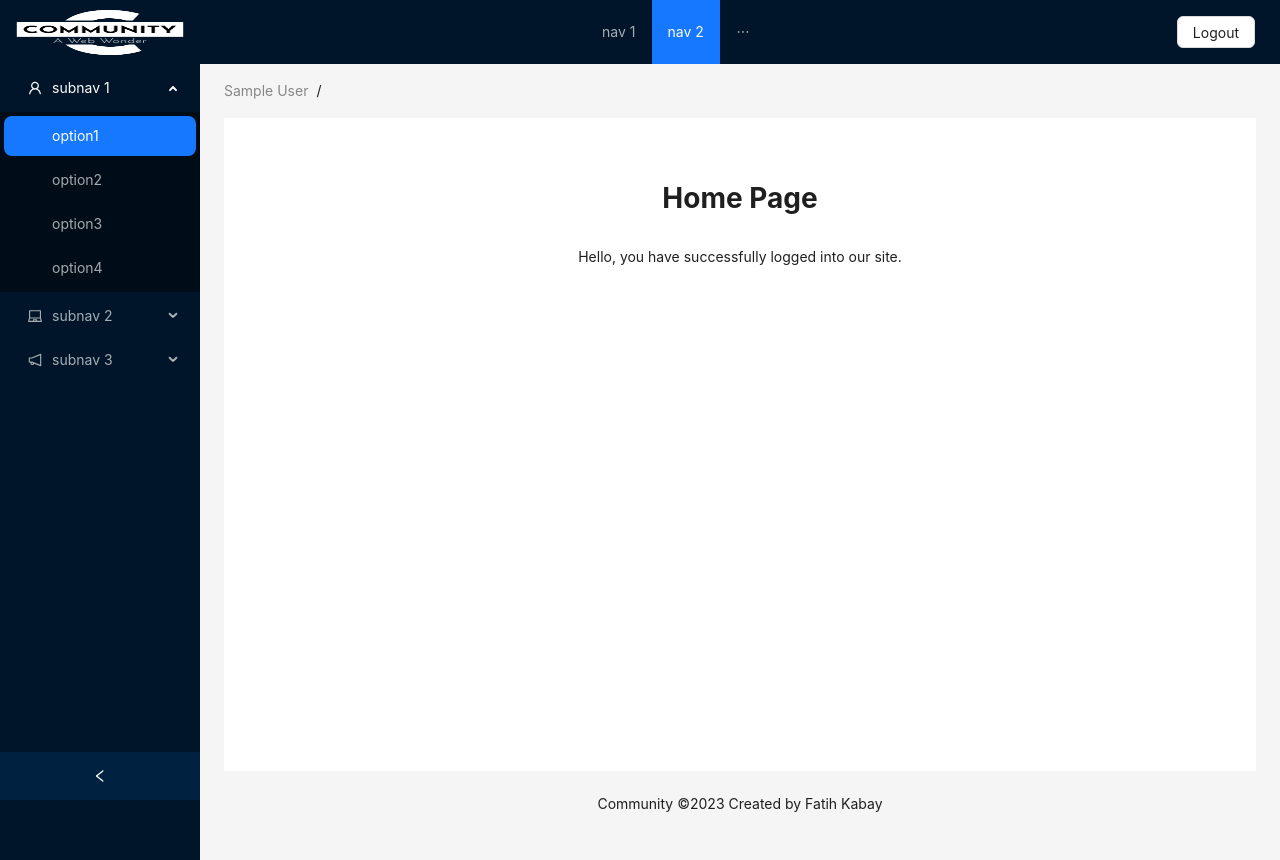
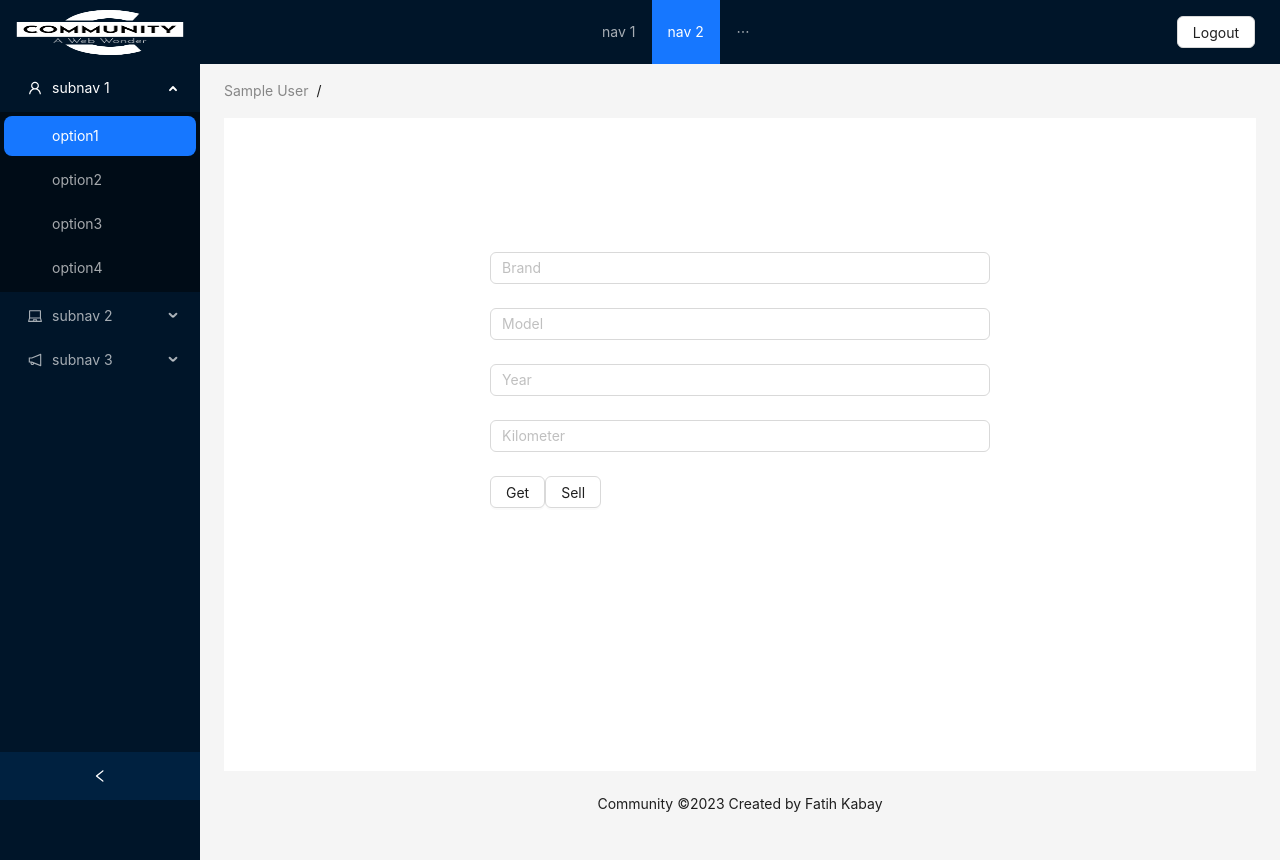
Before and after one commit to fatihkabay/community, a React (Create React App) app in the folder community-fe/: page / in a window 1280 px wide. Built offline with nearby package versions, Linux system fonts and the light colour scheme; sample sign-in values are in the browser's storage.

Commit message:
Vehicle information inputs have been added to the interface.

```diff
--- a/community-fe/src/layouts/DefaultLayout/DefaultLayout.css
+++ b/community-fe/src/layouts/DefaultLayout/DefaultLayout.css
@@ -29,4 +29,6 @@
 
  .logout-button {
    margin: 25px;
+   transition: color 0.3s;
+   box-sizing: border-box;
  }
--- a/community-fe/src/pages/Home/home.css
+++ b/community-fe/src/pages/Home/home.css
@@ -1,8 +1,13 @@
+.home-container {
+    display: flex;
+}
+
 .home-page {
+    max-width: 500px;
+    margin: 100px auto 0;
+}
+
+.home-buttons {
     display: flex;
-    flex-direction: column;
-    align-items: center;
-    max-width: 500px;
-    margin: auto;
-    padding: 10px;
+    gap: 10px;
 }
--- a/community-fe/src/pages/Home/index.tsx
+++ b/community-fe/src/pages/Home/index.tsx
@@ -2,6 +2,8 @@ import { useEffect } from "react";
 import { getUser } from "../../utils/helpers";
 import "./home.css";
 import { useNavigate } from "react-router-dom";
+import { Input, Form, Button } from "antd";
+import { Rule } from "antd/es/form";
 
 const Home = () => {
   const user = getUser();
@@ -13,16 +15,63 @@ const Home = () => {
   }, );
 
   if (user == null) return <></>;
-  else
+  const rules: { [key: string]: Rule[] } = {
+
+    brand: [
+      { required: true },
+      { type: "string", warningOnly: true },
+      { type: "string", min: 3, max: 50 },
+    ],
+    model: [
+      { required: true },
+      { type: "string", warningOnly: true },
+      { type: "string", min: 2, max: 50 },
+    ],
+    year: [
+      { required: true },
+      { type: "number", warningOnly: true },
+      {  min: 4, max:4},
+    ],
+    kilometer: [
+      { required: false },
+      { type: "number", warningOnly: true },
+    ]
+  };
     return (
-      <div className="home-page">
-
-        <h1>Home Page</h1>
-        <p className="description">
-          Hello, you have successfully logged into our site.
-        </p>
-
-      </div>
+      <Form className="home-page">
+        <Form.Item name="Brand" rules={rules.brand} className="brans">
+          <Input
+            placeholder="Brand"
+            type="text"
+          />
+        </Form.Item>
+        <Form.Item name="Model" rules={rules.model} className="Model">
+          <Input
+            placeholder="Model"
+            type="text"
+          />
+        </Form.Item>
+        <Form.Item name="Year" rules={rules.year} className="Year">
+          <Input
+            placeholder="Year"
+            type="text"
+          />
+        </Form.Item>
+        <Form.Item name="Kilometer" rules={rules.kilometer} className="Kilometer">
+          <Input
+            placeholder="Kilometer"
+            type="text"
+          />
+        </Form.Item>
+        <Form.Item className="home-buttons">
+          <Button htmlType="submit">
+            Get
+          </Button>
+          <Button htmlType="submit">
+            Sell
+          </Button>
+        </Form.Item>
+      </Form>
     );
 };
 
```
